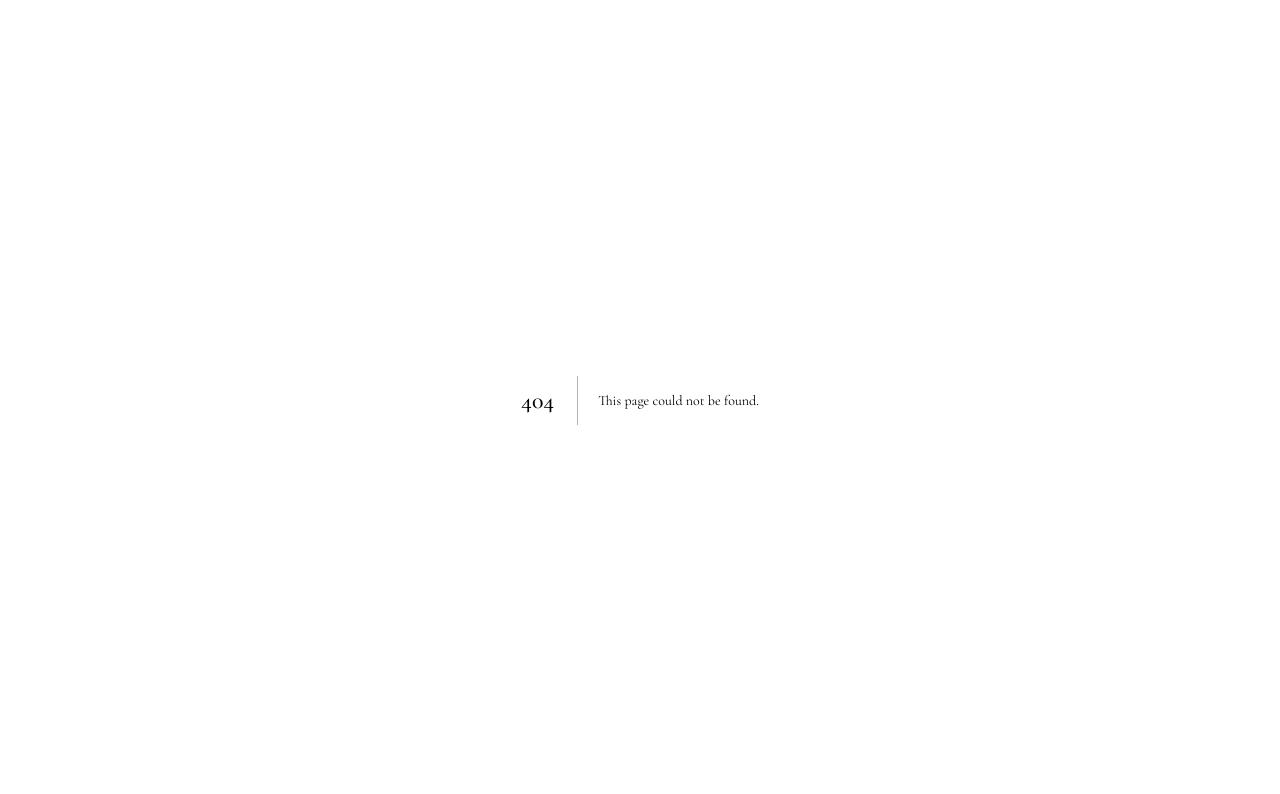
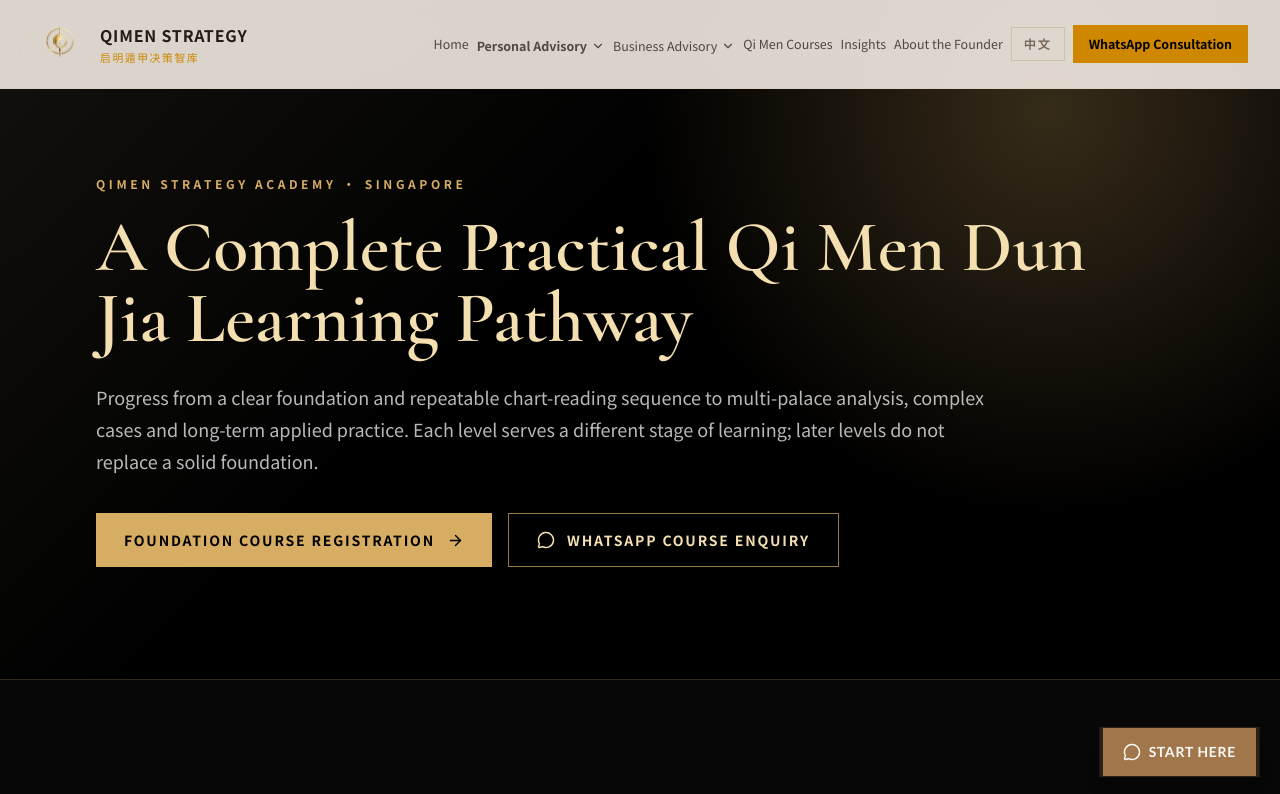
Before and after one commit to BODHIWONG/qmfeng-website, a Next.js app: page /en/courses in a window 1280 px wide. Before the commit this address had no page. Shown: the top 794 px of the page. Built offline with nearby package versions, Linux system fonts and the light colour scheme.

Commit message:
Add English courses route

```diff
--- /dev/null
+++ b/app/en/courses/page.tsx
@@ -0,0 +1,19 @@
+import type { Metadata } from "next";
+import CoursesPage from "@/app/courses/page";
+import { FixedLanguageProvider } from "@/contexts/language-context";
+
+export const metadata: Metadata = {
+  title: "Qi Men Dun Jia Courses Singapore｜Foundation to Advanced",
+  description: "Practical Qi Men Dun Jia courses in Singapore, including the S$990 Foundation Course and structured later-level pathways.",
+  alternates: {
+    canonical: "https://www.qmfeng.com/en/courses",
+    languages: {
+      "en-SG": "https://www.qmfeng.com/en/courses",
+      "zh-SG": "https://www.qmfeng.com/zh/courses",
+    },
+  },
+};
+
+export default function EnglishCoursesPage() {
+  return <FixedLanguageProvider lang="en"><CoursesPage /></FixedLanguageProvider>;
+}
```
